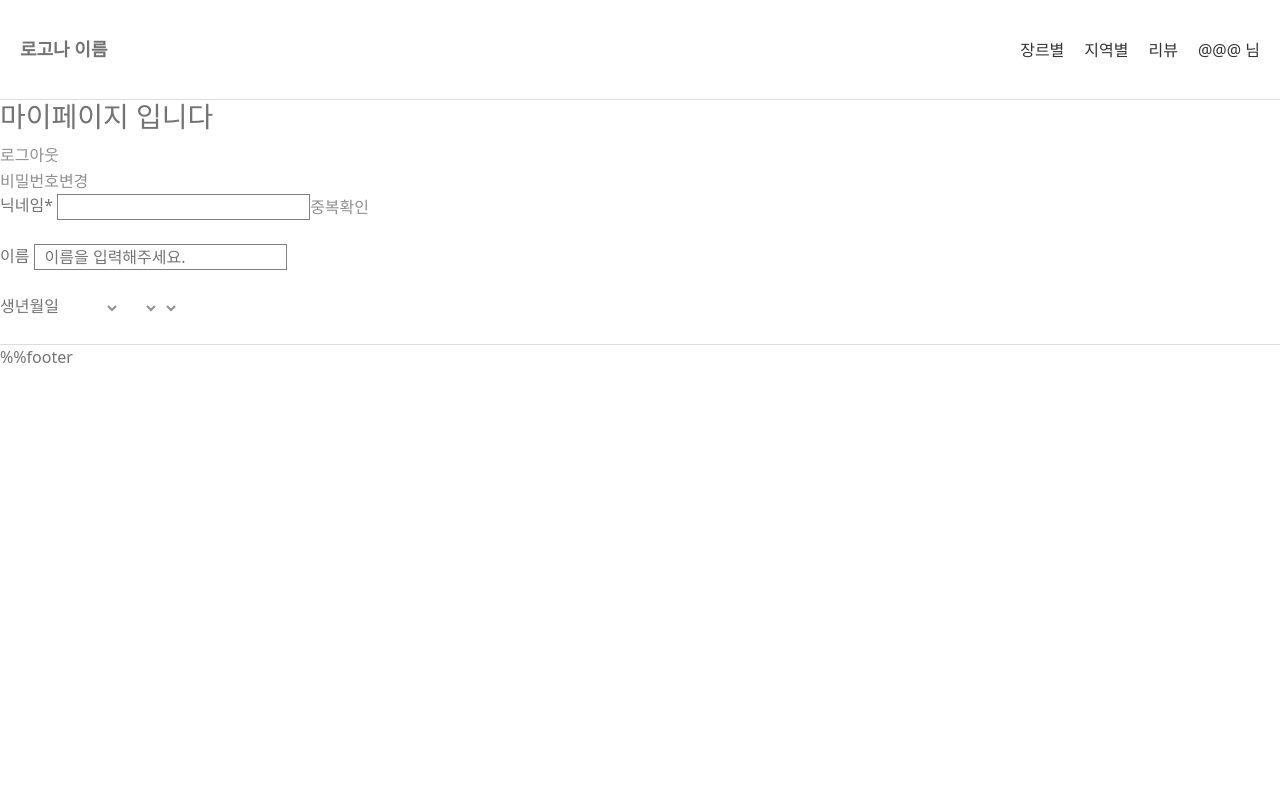
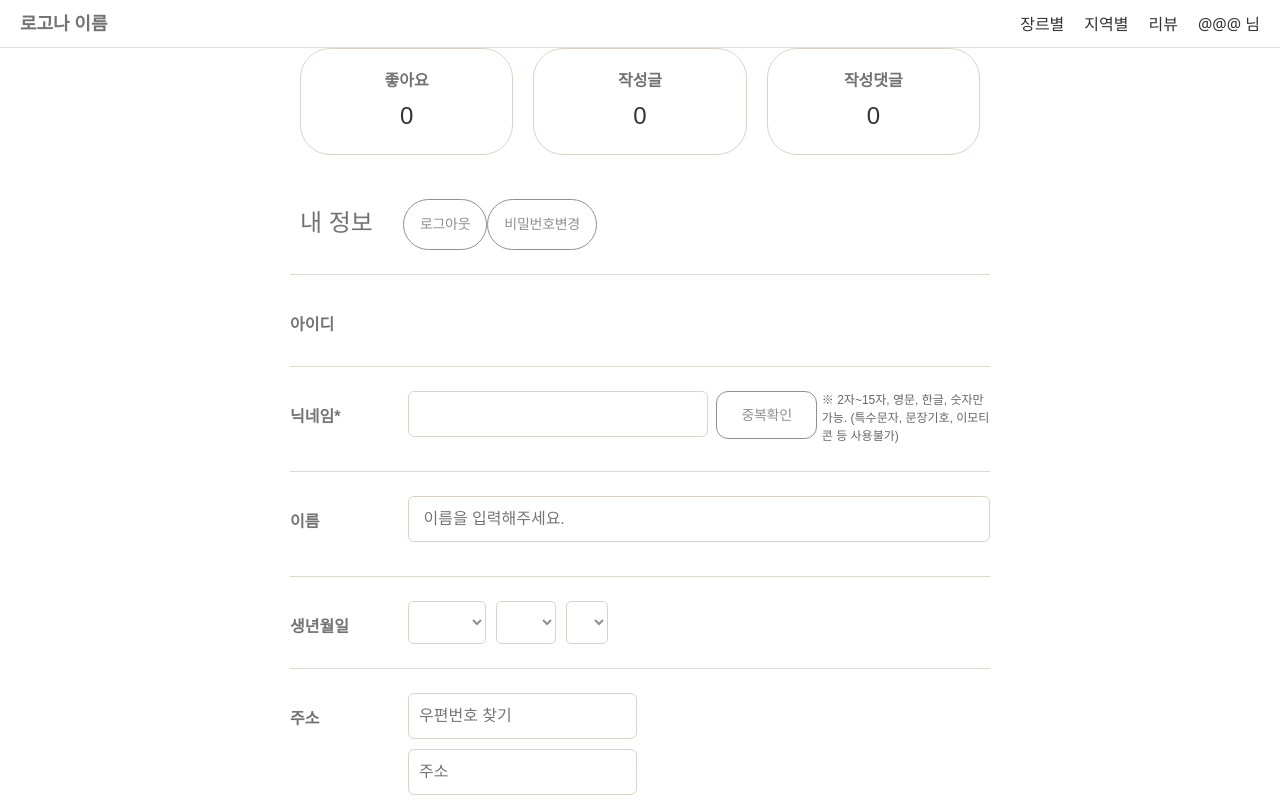
Before and after one commit to Chae-1/gallerygather, a Vue app in the folder gallerygather-front/: page /mypage in a window 1280 px wide. Shown: the top 800 px of the page. Built offline with nearby package versions, Linux system fonts and the light colour scheme.

Commit message:
my page design

```diff
--- a/gallerygather-front/index.html
+++ b/gallerygather-front/index.html
@@ -12,5 +12,6 @@
 </div>
 <script src="https://cdn.jsdelivr.net/npm/bootstrap@5.3.3/dist/js/bootstrap.bundle.min.js" integrity="sha384-YvpcrYf0tY3lHB60NNkmXc5s9fDVZLESaAA55NDzOxhy9GkcIdslK1eN7N6jIeHz" crossorigin="anonymous"></script>
 <script type="module" src="/src/main.js"></script>
+<script src="//t1.daumcdn.net/mapjsapi/bundle/postcode/prod/postcode.v2.js"></script>
 </body>
 </html>
--- a/gallerygather-front/src/layout/components/MypageViewCompo.vue
+++ b/gallerygather-front/src/layout/components/MypageViewCompo.vue
@@ -1,91 +1,304 @@
 <template>
   <div class="mypage">
-    <h3>마이페이지 입니다</h3>
-    <button @click="logout">로그아웃</button>
-    <br>
-    <button @click="changepw">비밀번호변경</button>
-    <br>
-    <div class="form-group">
-      <span>닉네임* </span>
-      <input type="text" v-model="membernick" id="memnick">
-      <button type="button" @click="checkNickDuplicate">중복확인</button>
+    <div class="summary-container">
+      <div class="my-summary__inbox"><span class="my-summary__tit">좋아요</span><span class="my-summary__num">0</span>
+      </div>
+      <div class="my-summary__inbox"><span class="my-summary__tit">작성글</span><span class="my-summary__num">0</span>
+      </div>
+      <div class="my-summary__inbox"><span class="my-summary__tit">작성댓글</span><span class="my-summary__num">0</span>
+      </div>
     </div>
-    <br>
-    <div class="form-group">
-      <span>이름 </span>
-      <input type="text" v-model="membername" id="memname" placeholder="이름을 입력해주세요." />
+
+    <div class="mypage-title-pack">
+      <div class="inform__block">
+        <h4 class="mypage-title">내 정보</h4>
+        <button @click="logout" class="action-button">로그아웃</button>
+        <button @click="changepw" class="action-button">비밀번호변경</button>
+      </div>
     </div>
-    <br>
-    <div class="form-group">
-      <span>생년월일 </span>
-      <select class="dropdown-year" v-model="selectedYear">
-        <option v-for="year in years" :key="year" value="year">{{year}}</option>
-      </select>
-      <select class="dropdown-month" v-model="selectedMonth">
-        <option v-for="month in months" :key="month" value="month">{{month}}</option>
-      </select>
-      <select class="dropdown-Day" v-model="selectedDay">
-        <option v-for="day in days" :key="day" value="day">{{day}}</option>
-      </select>
+
+    <div class="inform__block">
+      <label class="form-label">아이디 </label>
+      <input type="text" v-model="membername" value="{{memberid}}" readonly />
     </div>
-    <br>
 
+    <div class="inform__block">
+      <label class="form-label">닉네임* </label>
+      <input type="text" v-model="membernick" maxlength="10" class="form-input" />
+      <button type="button" class="nick-btn" @click="checkNickDuplicate">중복확인</button>
+      <br />
+      <span class="form-note">※ 2자~15자, 영문, 한글, 숫자만 가능. (특수문자, 문장기호, 이모티콘 등 사용불가)</span>
+    </div>
+
+    <div class="inform__block">
+      <label class="form-label">이름 </label>
+      <input type="text" v-model="membername" placeholder=" 이름을 입력해주세요." maxlength="10" class="form-input"/>
+    </div>
+
+    <div class="inform__block">
+      <label class="form-label">생년월일 </label>
+      <div class="dropdown-container">
+        <select class="dropdown" v-model="selectedYear" @change="updateDays">
+          <option v-for="year in years" :key="year" :value="year">{{ year }}</option>
+        </select>
+        <select class="dropdown" v-model="selectedMonth" @change="updateDays">
+          <option v-for="month in months" :key="month" :value="month">{{ month }}</option>
+        </select>
+        <select class="dropdown" v-model="selectedDay">
+          <option v-for="day in days" :key="day" :value="day">{{ day }}</option>
+        </select>
+      </div>
+    </div>
+
+    <div class="inform__block">
+      <label class="form-label">주소 </label><br>
+      <div class="address-container">
+      <input type="text" class="form-input" v-model="zipcode" placeholder="우편번호 찾기" readonly @click="findPostcode" />
+      <input type="text" class="form-input" v-model="address" placeholder="주소" readonly />
+      <input type="text" class="form-input" v-model="detailAddress" placeholder="상세주소" />
+      </div>
+    </div>
+
+    <div class="btn-save">
+      <button type="button" class="btn" @click="printAllValues">저장</button>
+    </div>
   </div>
 </template>
+
 <script>
 export default {
   data() {
     return {
       memberid: '현재 로그인된 id',
-      selectedYear: null,
-      selectedMonth: null,
-      selectedDay: null,
-      years: [],
-      months: [],
-      days: []
-
-
+      membernick: '', // 닉네임을 저장하는 데이터
+      membername: '', // 이름을 저장하는 데이터
+      selectedYear: null, // 선택된 연도
+      selectedMonth: null, // 선택된 월
+      selectedDay: null, // 선택된 일
+      years: [], // 연도 목록
+      months: [], // 월 목록
+      days: [], // 일 목록
+      zipcode: '', // 우편번호
+      address: '', // 주소
+      detailAddress: '' // 상세주소
     }
   },
   created() {
-    const currentYear = new Date().getFullYear();
-    for (let year = currentYear; year >= 1910; year--){
-      this.years.push(year);
-    };
-   for (let month = 1; month <=12; month++){
-     this.months.push(month);
-   }
-
+    const currentYear = new Date().getFullYear()
+    // 현재 연도부터 1910년까지의 연도를 years 배열에 추가
+    for (let year = currentYear; year >= 1910; year--) {
+      this.years.push(year)
+    }
+    // 1월부터 12월까지의 월을 months 배열에 추가
+    for (let month = 1; month <= 12; month++) {
+      this.months.push(month)
+    }
   },
   methods: {
+    // 닉네임 중복확인 메서드
     checkNickDuplicate() {
-      //닉네임 중복확인 메서드 맹글기
       console.log('닉넴중복확인', this.membernick)
     },
-
+    // 선택된 연도와 월에 따라 일 목록을 업데이트하는 메서드
     updateDays() {
       if (this.selectedYear && this.selectedMonth) {
-        const daysInMonth = new Date(this.selectedYear, this.selectedMonth, 0).getDate();
-        this.days = [];
+        const daysInMonth = new Date(this.selectedYear, this.selectedMonth, 0).getDate()
+        this.days = []
+        // 해당 월의 일 수만큼 days 배열에 추가
         for (let day = 1; day <= daysInMonth; day++) {
-          this.days.push(day);
+          this.days.push(day)
         }
+        // 현재 선택된 일이 해당 월에 존재하지 않으면 초기화
         if (this.selectedDay > daysInMonth) {
-          this.selectedDay = null; // 현재 선택된 일이 해당 월에 존재하지 않으면 초기화
+          this.selectedDay = null
         }
       }
+    },
+    // 우편번호 찾기 메서드
+    findPostcode() {
+      new window.daum.Postcode({
+        oncomplete: (data) => {
+          console.log('받은 데이터 : ', data)
+          this.zipcode = data.zonecode
+          this.address = data.address
+          this.detailAddress = '' // 상세주소 초기화
+        }
+      }).open()
+    },
+    // 모든 값을 콘솔에 출력하는 메서드
+    printAllValues() {
+      console.log('아이디:', this.memberid)
+      console.log('닉네임:', this.membernick)
+      console.log('이름:', this.membername)
+      console.log('생년월일:', `${this.selectedYear}-${this.selectedMonth}-${this.selectedDay}`)
+      console.log('우편번호:', this.zipcode)
+      console.log('주소:', this.address)
+      console.log('상세주소:', this.detailAddress)
     }
-
   }
 }
 </script>
 
 <style scoped>
-#memnick {
-  border: 1px solid gray;
+
+/* 마이페이지 스타일 정의 */
+/* 마이페이지 컨테이너 스타일: 고정된 너비를 설정하고 가운데 정렬, Arial 폰트 적용 */
+.mypage {
+  width: 700px;
+  margin: 0 auto;
+  font-family: 'Arial', sans-serif;
 }
 
-#memname {
-  border: 1px solid gray;
+/* 요약 정보 컨테이너 스타일: flex 컨테이너를 사용하여 자식 요소들을 수평으로 정렬 */
+.summary-container {
+  display: flex;
+  justify-content: space-between;
+  margin-bottom: 20px;
 }
+
+/* 요약 정보 박스 스타일: 배경색, 테두리, 패딩 및 텍스트 정렬 설정 */
+.my-summary__inbox {
+  background: white;
+  border: 1px solid #dbd3c7;
+  border-radius: 30px;
+  padding: 20px;
+  text-align: center;
+  flex: 1;
+  margin: 0 10px;
+}
+
+/* 요약 정보 타이틀 스타일: 글씨를 굵게 하고, 아래쪽 마진을 추가 */
+.my-summary__tit {
+  font-weight: bold;
+  display: block;
+  margin-bottom: 5px;
+}
+
+/* 요약 정보 숫자 스타일: 글씨 크기와 색상을 설정 */
+.my-summary__num {
+  font-size: 24px;
+  color: #333;
+}
+
+  /* 공통 스타일 정의 */
+  /* 글자 라벨 스타일: inline-block으로 설정하여 크기를 조정하고, 고정 너비와 패딩을 추가 */
+.form-label {
+  display: inline-block;
+  width: 118px;
+  padding-top: 16px;
+  flex-shrink: 0;
+  font-weight: 700;
+  line-height: 1.2;
+}
+
+/* 각 입력 블록 스타일: 블록의 전체 너비를 사용하고, 패딩과 아래쪽 테두리를 추가하여 구분 */
+.inform__block {
+  width: 100%;
+  display: flex;
+  padding: 24px 0;
+  border-bottom: 1px solid #dfdbd3;
+}
+
+/* 입력 필드 스타일: 입력 필드의 너비를 100%로 설정하여 부모 컨테이너에 맞추고, 패딩과 테두리를 추가 */
+.form-input {
+  width: 100%;
+  padding: 10px;
+  border: 1px solid #dbd3c7;
+  border-radius: 6px;
+  line-height: 1.5;
+  background: transparent none repeat 0 0/auto auto padding-box border-box scroll;
+  margin-bottom: 10px; /* 필드 간 간격 추가 */
+}
+
+/* 버튼 스타일 정의 */
+/* 액션 버튼 스타일: 테두리 반경, 폰트 크기, 패딩 및 정렬 설정 */
+.action-button {
+  border-radius: 42px;
+  font-size: 14px;
+  display: inline-flex;
+  padding: 14px 16px;
+  border: 1px solid;
+  letter-spacing: -.02em;
+  align-items: center;
+}
+
+/* 저장 버튼 스타일: 테두리 반경, 폰트 크기, 패딩 및 정렬 설정 */
+.btn {
+  border-radius: 12px;
+  font-size: 14px;
+  display: inline-flex;
+  padding: 12px 20px;
+  border: 1px solid;
+  letter-spacing: -.02em;
+  align-items: center;
+}
+
+/* 중복확인 버튼 스타일: 높이, 마진, 테두리 반경, 폰트 크기 및 정렬 설정 */
+.nick-btn {
+  height: 48px;
+  margin: 0 5px 0 8px;
+  border-radius: 12px;
+  font-size: 14px;
+  display: flex;
+  padding: 4px 24px;
+  border: 1px solid;
+  letter-spacing: -.02em;
+  align-items: center;
+  font-weight: 500;
+  white-space: nowrap;
+}
+
+/* 마지막 닉네임 버튼 스타일: 오른쪽 마진 추가 */
+.nick-btn:last-child {
+  margin-right: 10px;
+}
+
+/* 폼 주석 스타일: 폰트 크기와 색상 설정 */
+.form-note {
+  font-size: 12px;
+  color: #666;
+}
+
+/* 드롭다운 컨테이너 스타일: flex 컨테이너를 사용하여 자식 요소들을 수평으로 정렬 */
+.dropdown-container {
+  display: flex;
+  justify-content: space-between;
+}
+
+/* 드롭다운 스타일: 너비, 패딩, 테두리 및 테두리 반경 설정 */
+.dropdown {
+  flex: 1;
+  padding: 10px;
+  border: 1px solid #dbd3c7;
+  border-radius: 5px;
+  margin-right: 10px;
+}
+
+/* 마지막 드롭다운 스타일: 오른쪽 마진 제거 */
+.dropdown:last-child {
+  margin-right: 0;
+}
+
+/* 주소 컨테이너 스타일: flex 컨테이너를 사용하여 자식 요소들을 수직으로 정렬 */
+.address-container {
+  display: flex;
+  flex-direction: column;
+}
+
+/* 주소 입력 필드 스타일: 필드 간 마진 추가 */
+.address-container .form-input {
+  margin-bottom: 10px;
+}
+
+.mypage-title{
+  margin: 10px 30px 10px 10px ;
+}
+
+/* 저장 버튼 컨테이너 스타일: 컨테이너를 flex로 설정하고 중앙에 배치 */
+.btn-save {
+  display: flex;
+  justify-content: center;
+  margin-top: 20px;
+}
+
 </style>
```
